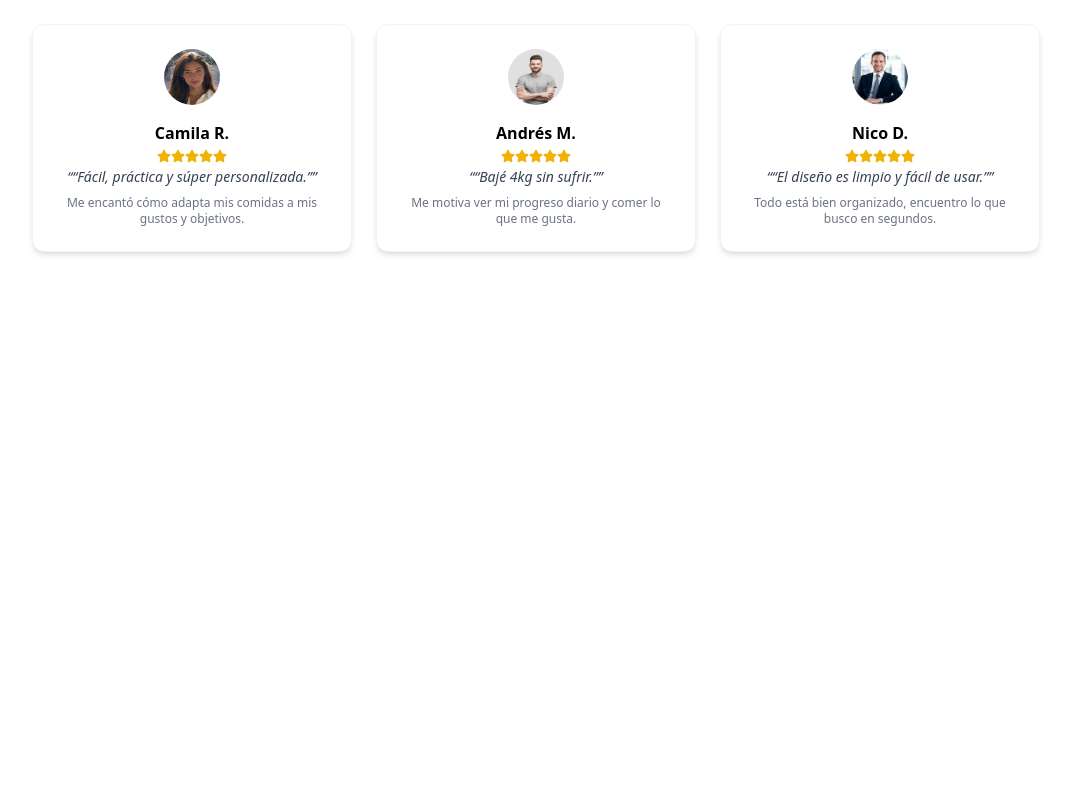
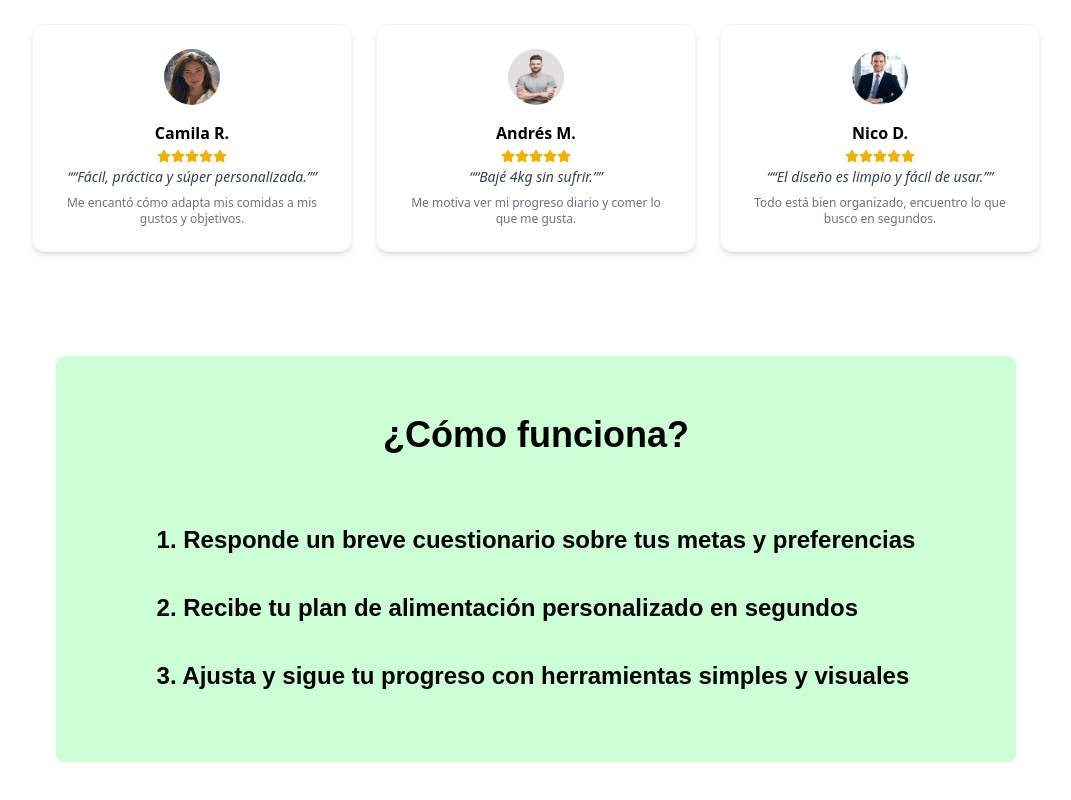
Before and after one commit to G-3-Open-Source/landing-page, a React (Vite) app: page / in a window 1280 px wide. Shown: the part 1810-2610 px from the top of the page, without its empty margins (104-1175 px from the left). Before the commit the page ends 2110 px from the top, so only its background shows below. Built offline with nearby package versions, Linux system fonts and the light colour scheme.

Commit message:
feat: adding in components 'Como funciona'

```diff
--- /dev/null
+++ b/src/components/ComoFunciona.jsx
@@ -0,0 +1,42 @@
+const ComoFunciona = () => {
+    return (
+      <>
+        <section
+          id="ComoFunciona"
+          className="max-w-screen-xl mx-auto font-poppins mb-20 scroll-mt-30"
+        >
+          <div className="flex px-5 pt-14 py-14 justify-center">
+            <div className="flex flex-wrap">
+              <div className="bg-sky-green px-8 pt-4 pb-8 rounded-lg overflow-hidden text-center relative">
+                <div className="flex flex-wrap justify-center max-w-4xl font-bold">
+                  <div className="text-[36px] mt-9 mb-15">¿Cómo funciona?</div>
+                  <div className="text-[24px] flex flex-col text-left gap-y-8 mb-9">
+                    <div>
+                      1. Responde un breve cuestionario sobre tus metas y
+                      preferencias
+                    </div>
+                    <div>
+                      2. Recibe tu plan de alimentación personalizado en segundos
+                    </div>
+                    <div>
+                      3. Ajusta y sigue tu progreso con herramientas simples y
+                      visuales
+                    </div>
+                  </div>
+                </div>
+
+              </div>
+              <div className="flex">
+                  <div className="">
+                      <img src="" alt="" />
+                  </div>
+
+              </div>
+            </div>
+          </div>
+        </section>
+      </>
+    );
+  };
+
+  export default ComoFunciona;
--- a/src/components/HomePage.jsx
+++ b/src/components/HomePage.jsx
@@ -2,6 +2,7 @@ import NavBar from "./Navbar"
 import Inicio from "./Inicio";
 import ParaTi from "./ParaTi";
 import Testimonials from "./Testimonios";
+import ComoFunciona from "./ComoFunciona";
 
 
 const HomePage = () => {
@@ -11,6 +12,7 @@ const HomePage = () => {
         <Inicio/>
         <ParaTi/>
         <Testimonials/>
+        <ComoFunciona/>
     </>
     );
 };
```
